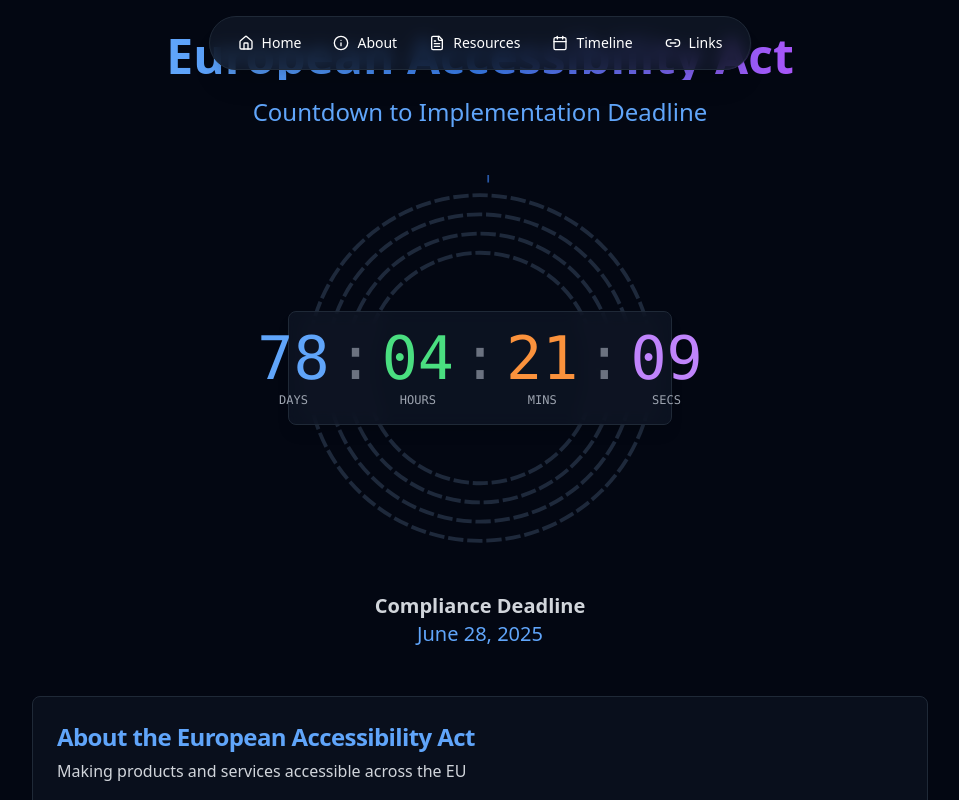
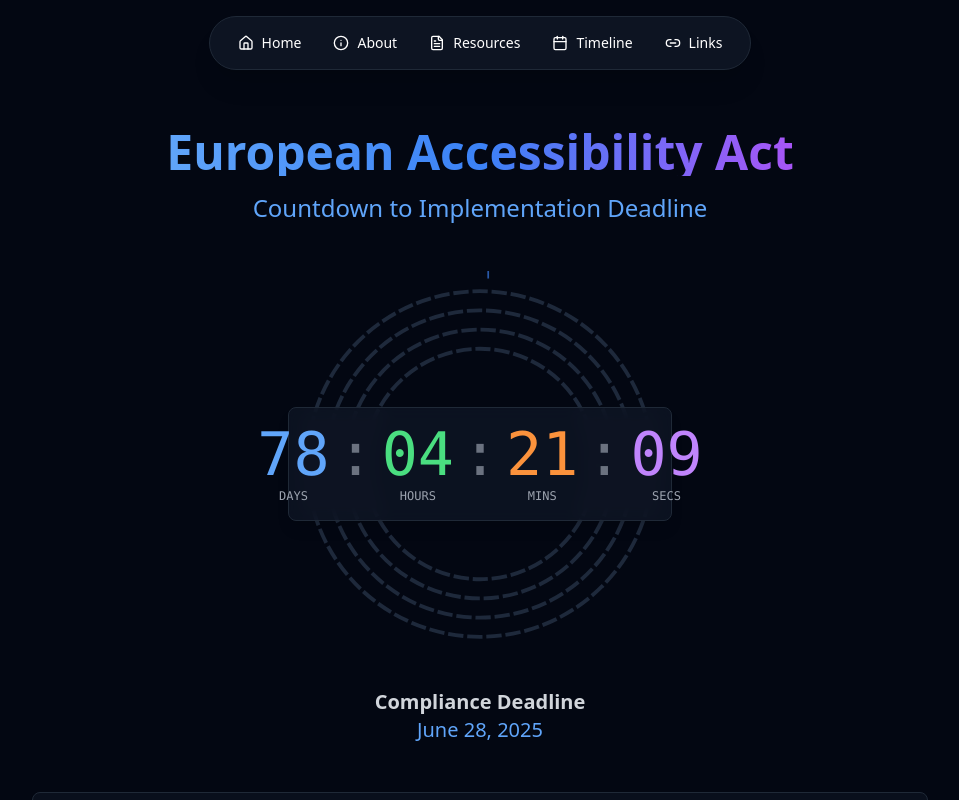
Before and after one commit to Sambuxc/about-european-accessibility-act, a React (Vite) app: page / in a window 1280 px wide. Shown: the top 800 px of the page, without its empty margins (160-1119 px from the left). Built offline with nearby package versions, Linux system fonts and the light colour scheme.

Commit message:
Fix: Adjust index component margin
Adjust the main index component to add a margin-top of 100px to prevent overlap with the navigation bar.

```diff
--- a/src/pages/Index.tsx
+++ b/src/pages/Index.tsx
@@ -10,7 +10,7 @@ const Index = () => {
   return (
     <div className="min-h-screen flex flex-col bg-gray-950 text-white">
       <NavigationBar />
-      <main className="flex-grow flex flex-col items-center justify-center p-4 md:p-8">
+      <main className="flex-grow flex flex-col items-center justify-center p-4 md:p-8 mt-24">
         <h1 className="text-3xl md:text-4xl lg:text-5xl font-bold text-center mb-4 text-gradient">
           European Accessibility Act
         </h1>
```
